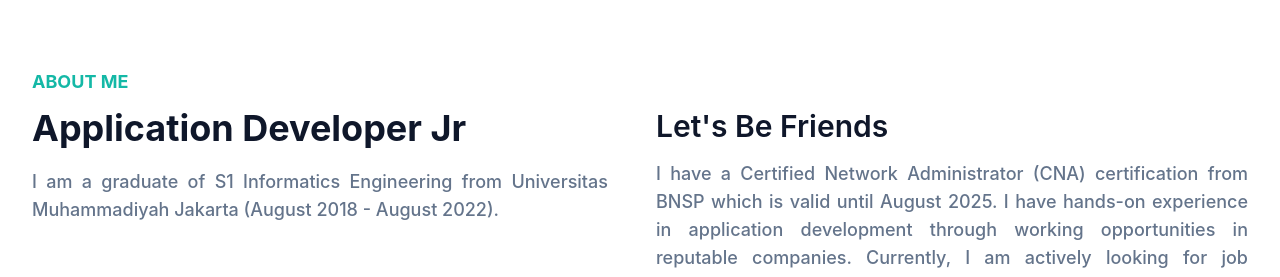
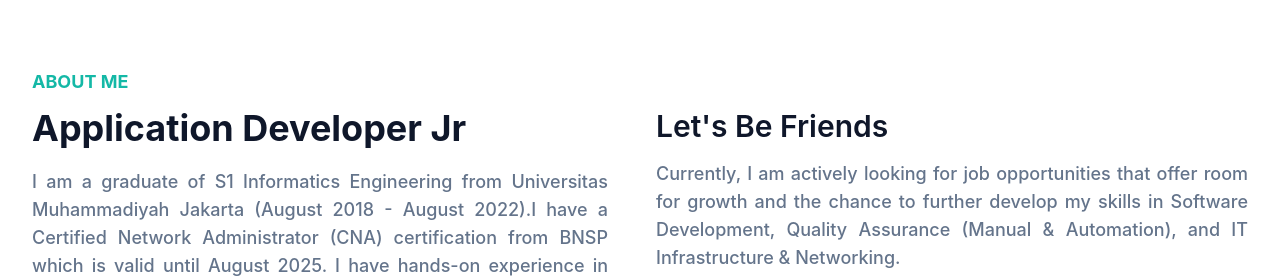
Before and after one commit to sandhidwiwidyantoro/sandhidwiwidyantoro.github.io, a website: page index.html in a window 1280 px wide. Shown: the part 797-1074 px from the top of the page. Drawn offline with Linux system fonts and the light colour scheme; some packages are replaced by stand-ins of ours; a script that the page names is missing.

Commit message:
Update index.html

```diff
--- a/index.html
+++ b/index.html
@@ -107,12 +107,12 @@
           <div class="mb-10 w-full px-4 lg:w-1/2">
             <h4 class="mb-3 text-lg font-bold uppercase text-primary">About Me</h4>
             <h2 class="mb-5 max-w-md text-3xl font-bold text-dark dark:text-white lg:text-4xl">Application Developer Jr</h2>
-            <p class="max-w-xl text-base font-medium text-secondary lg:text-lg" style="text-align: justify;">I am a graduate of S1 Informatics Engineering from Universitas Muhammadiyah Jakarta (August 2018 - August 2022).</p>
+            <p class="max-w-xl text-base font-medium text-secondary lg:text-lg" style="text-align: justify;">I am a graduate of S1 Informatics Engineering from Universitas Muhammadiyah Jakarta (August 2018 - August 2022).I have a Certified Network Administrator (CNA) certification from BNSP which is valid until August 2025. I have hands-on experience in application development through working opportunities in reputable companies.</p>
           </div>
           <div class="w-full px-4 lg:w-1/2">
             <h3 class="mb-4 text-2xl font-semibold text-dark dark:text-white lg:pt-10 lg:text-3xl">Let's Be Friends</h3>
             <p class="mb-6 text-base font-medium text-secondary lg:text-lg"  style="text-align: justify;">
-              I have a Certified Network Administrator (CNA) certification from BNSP which is valid until August 2025. I have hands-on experience in application development through working opportunities in reputable companies. Currently, I am actively looking for job opportunities that offer room for growth and the chance to further develop my skills in Software Development, Quality Assurance (Manual & Automation), and IT Infrastructure & Networking.
+              Currently, I am actively looking for job opportunities that offer room for growth and the chance to further develop my skills in Software Development, Quality Assurance (Manual & Automation), and IT Infrastructure & Networking.
             </p>
             <div class="flex items-center">
               <!-- Instagram -->
```
